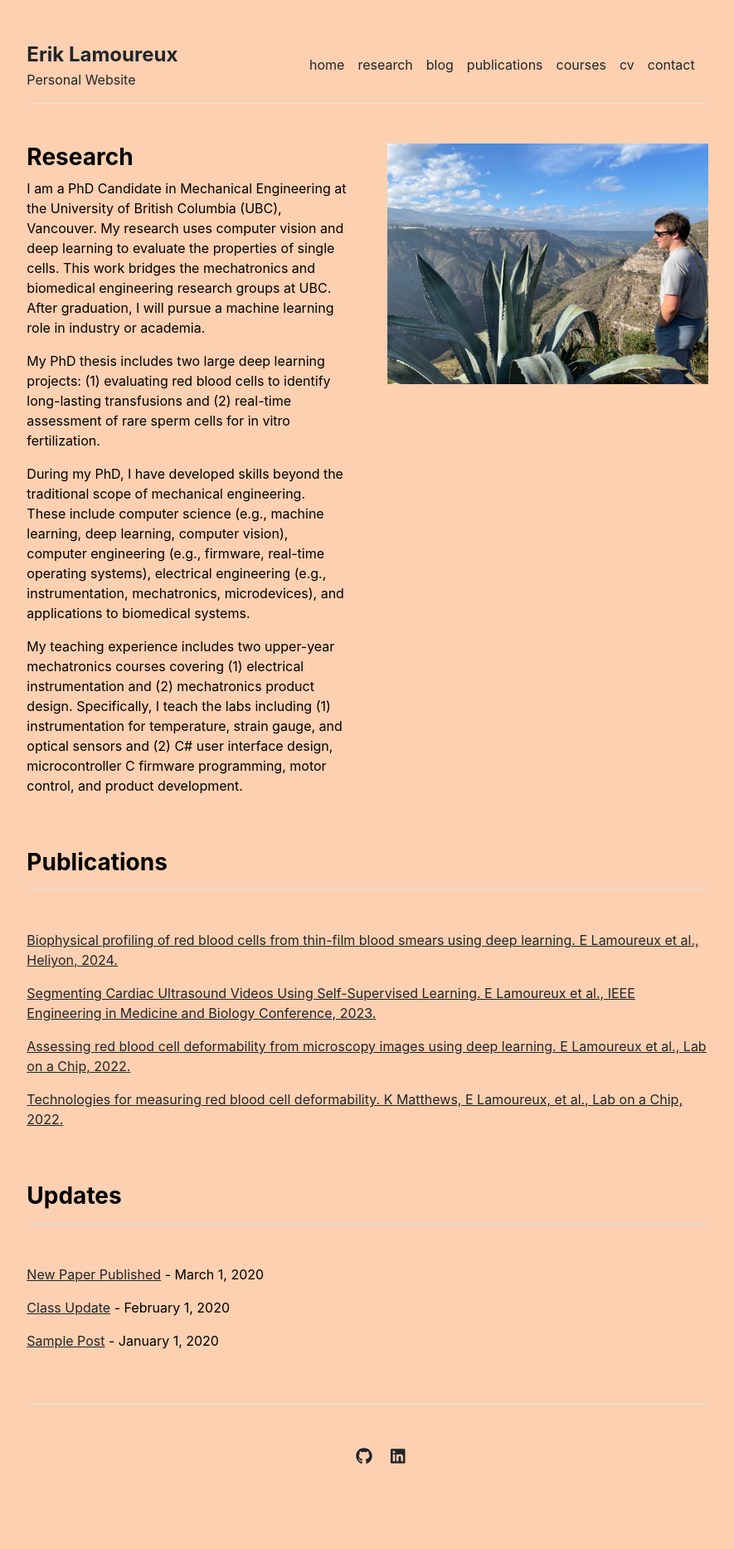
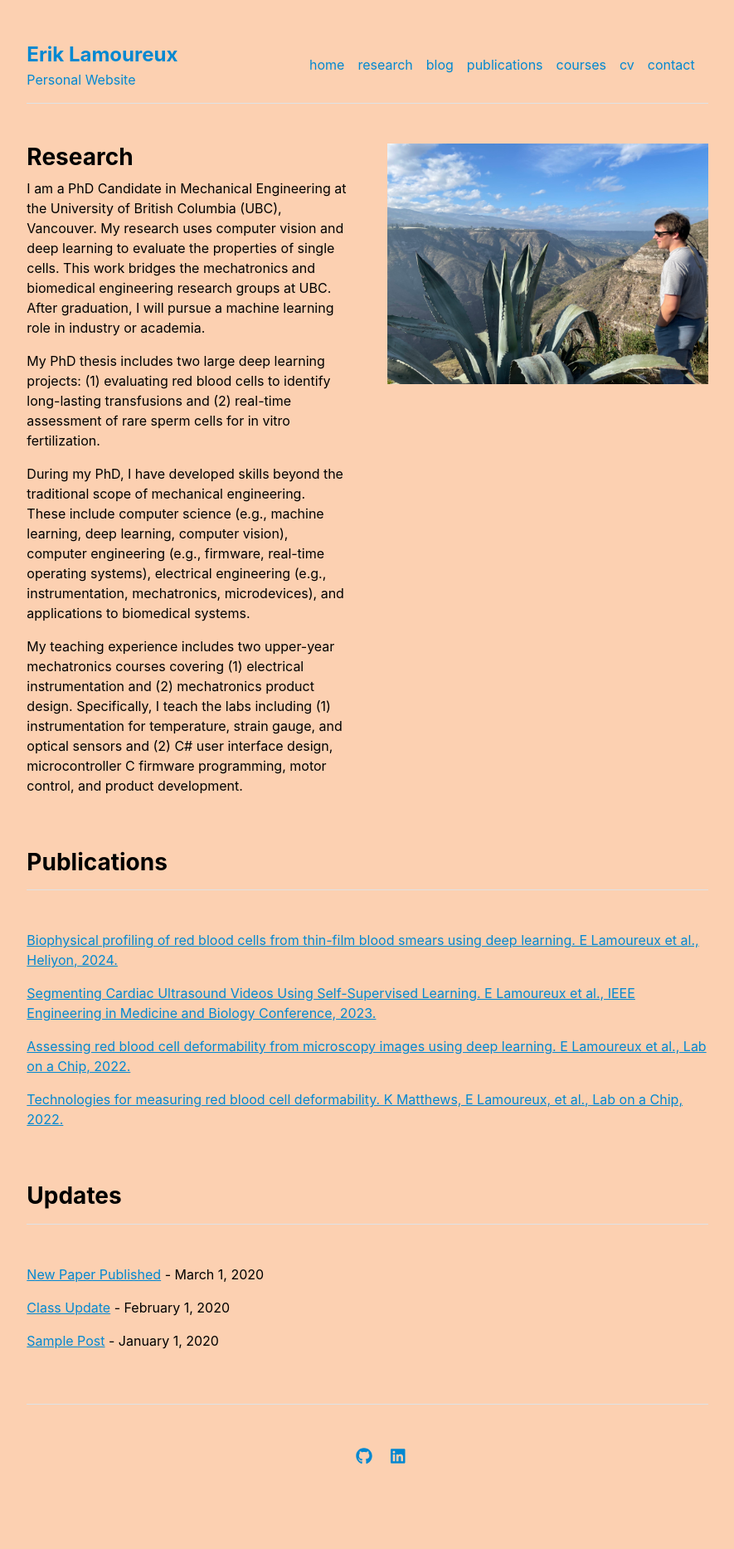
Before and after one commit to lamoureuxe/lamoureuxe.github.io, a Jekyll site: the page built from index.md, in a window 1280 px wide. Shown: the whole page at 83% size, without its empty margins (197-1082 px from the left). Built offline with Jekyll 4.4.1, drawn with Linux system fonts in a browser that asks for light colours; a style sheet for code colours, icons or effects is not loaded.

Commit message:
colour and img changes

```diff
--- a/_data/settings.yml
+++ b/_data/settings.yml
@@ -8,8 +8,8 @@
 - {name: 'contact', url: '/contact'}
 
 courses:
-- {name: 'MECH 423: Mechatronics Product Design', url: 'mech-prod-design'}
-- {name: 'MECH 368: Electrical Instrumentation and Measurement', url: 'elec-instru'}
+- {name: 'MECH 423: Mechatronics Product Design', url: '/mech-prod-design'}
+- {name: 'MECH 368: Electrical Instrumentation and Measurement', url: '/elec-instru'}
 
 social:
 - {icon: 'google_scholar', link: 'https://scholar.google.ca/citations?user=AF1z09QAAAAJ&hl=en&oi=ao'}
@@ -19,4 +19,4 @@
 - {icon: 'linkedin', link: 'https://linkedin.com/in/erik-lamoureux'}
 
 contacts:
-- {name: 'Erik Lamoureux', title: 'PhD Candidate', department: 'Mechanical Engineering', institution: 'The University of British Columbia', institution_address: '2350 Health Sciences Mall, Vancouver, Canada', phone: '(604) 341-4768', email: 'erik.s.lamoureux@gmail.com', office: 'Life Sciences Institute', image: 'assets/img/Horse.jpg'}
+- {name: 'Erik Lamoureux', title: 'PhD Candidate', department: 'Mechanical Engineering', institution: 'University of British Columbia', institution_address: '2350 Health Sciences Mall, Vancouver, Canada', phone: '(604) 341-4768', email: 'erik.s.lamoureux@gmail.com', office: 'Life Sciences Institute', image: 'assets/img/church.jpg'}
--- a/_sass/main.scss
+++ b/_sass/main.scss
@@ -1,7 +1,8 @@
 $backgroundColor: #fcd0b1;
 $bodyColor: #000000;
 $bodyFont: -apple-system,BlinkMacSystemFont,"Segoe UI",Helvetica,Arial,sans-serif,"Apple Color Emoji","Segoe UI Emoji","Segoe UI Symbol";
-$linkColor: #212529 !important;
+$linkColor: #0288D1 !important;
+$lineColor: #000000;
 
 body {
   background: $backgroundColor;
@@ -12,3 +13,9 @@
 body a {
   color: $linkColor
 }
+
+hr {
+  border: none;
+  background-color: $lineColor;
+  height: 1px;
+}
```
Also changed, not shown: 1 other file.
